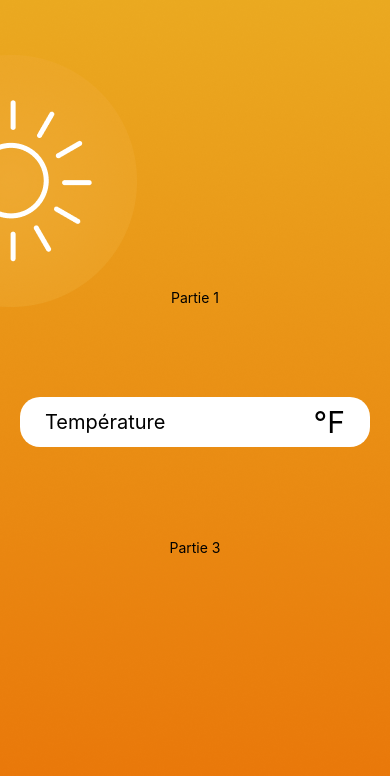
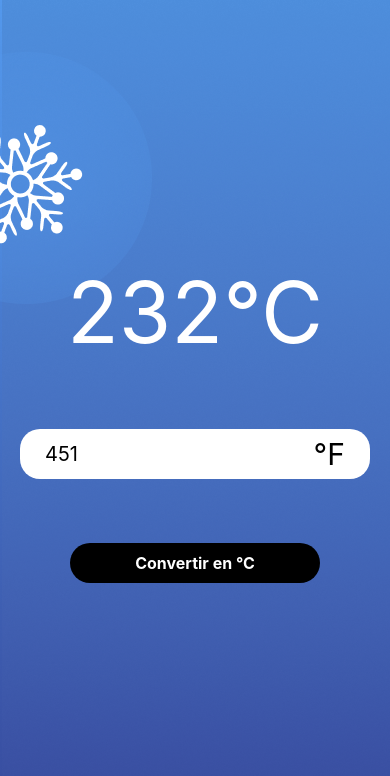
Before and after one commit to boysimon10/temperature-converter-react-native-app, a React Native app: screen / in a window 390 px wide. Shown: the top 776 px of the page. Built offline with nearby package versions, Linux system fonts and the light colour scheme.

Commit message:
display and button

```diff
--- a/App.js
+++ b/App.js
@@ -1,18 +1,19 @@
 import { ImageBackground, Text, View } from "react-native";
 import { styles } from "./App.style";
 import Input from "./components/Input/Input";
-import hotBackground from "./assets/hot.png";
+import Button from "./components/Button/Button";
+import Display from "./components/Display/Display"
+import hotBackground from "./assets/cold.png";
 
 export default function App() {
+
   return (
     <ImageBackground source={hotBackground} style={styles.container}>
       <View style={styles.workspace}>
-        <View>
-          <Text>Partie 1</Text>
-        </View>
+        <Display />
         <Input />
         <View>
-          <Text>Partie 3</Text>
+          <Button />
         </View>
       </View>
     </ImageBackground>
--- a/components/Button/Button.js
+++ b/components/Button/Button.js
@@ -1,5 +1,13 @@
-
+import React from 'react';
+import { TouchableOpacity, Text, View } from 'react-native';
+import styles from "./Button.style";
 
 export default function Button() {
-
+    return (
+        <View style={styles.container}>
+            <TouchableOpacity style={styles.button}>
+                <Text style={styles.text}>Convertir en °C</Text>
+            </TouchableOpacity>
+        </View>
+    );
 }
--- a/components/Button/Button.style.js
+++ b/components/Button/Button.style.js
@@ -0,0 +1,22 @@
+import { StyleSheet } from "react-native";
+
+const styles = StyleSheet.create({
+    container: {
+        alignSelf: "stretch",
+        justifyContent: "center",
+      },
+    button: {
+        backgroundColor: '#000',
+        paddingVertical: 10,
+        paddingHorizontal: 20,
+        borderRadius: 20,
+        alignItems: 'center',
+        width: 250,
+    },
+    text: {
+        color: '#fff',
+        fontSize: 16,
+        fontWeight: 'bold',
+    },
+});
+export default styles;
--- /dev/null
+++ b/components/Display/Display.js
@@ -0,0 +1,10 @@
+import { View, Text } from "react-native";
+import styles from "./Display.style";
+
+export default function Display() {
+    return (
+        <Text style={styles.text}>
+            232°C
+        </Text>
+        );
+}
--- /dev/null
+++ b/components/Display/Display.style.js
@@ -0,0 +1,9 @@
+import { StyleSheet } from "react-native";
+
+const styles = StyleSheet.create({
+    text: {
+        fontSize: 85,
+        color: "white",
+        },
+});
+export default styles;
--- a/components/Input/Input.js
+++ b/components/Input/Input.js
@@ -9,7 +9,7 @@ export default function Input() {
         placeholder="Température"
         keyboardType="numeric"
         maxLength={4}
-
+        defaultValue="451"
       />
       <Text style={styles.unit}>°F</Text>
     </View>
```
